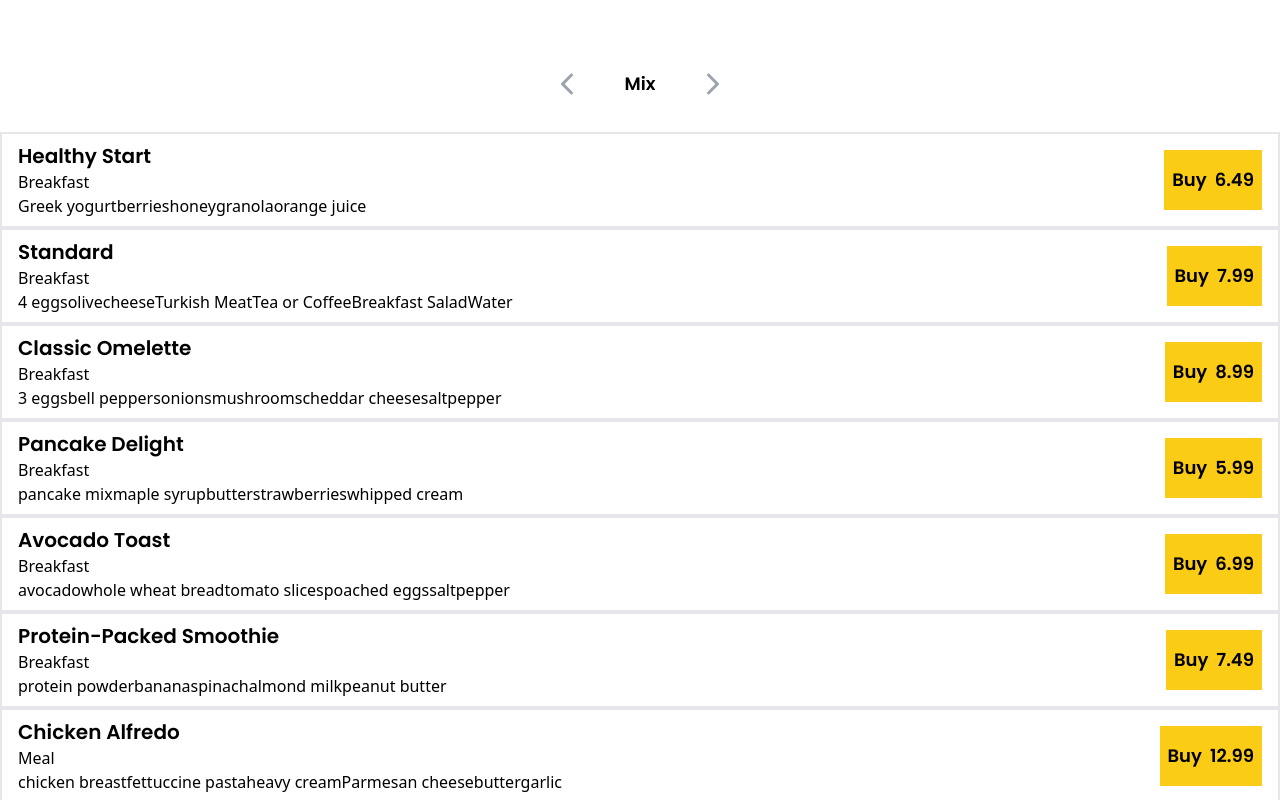
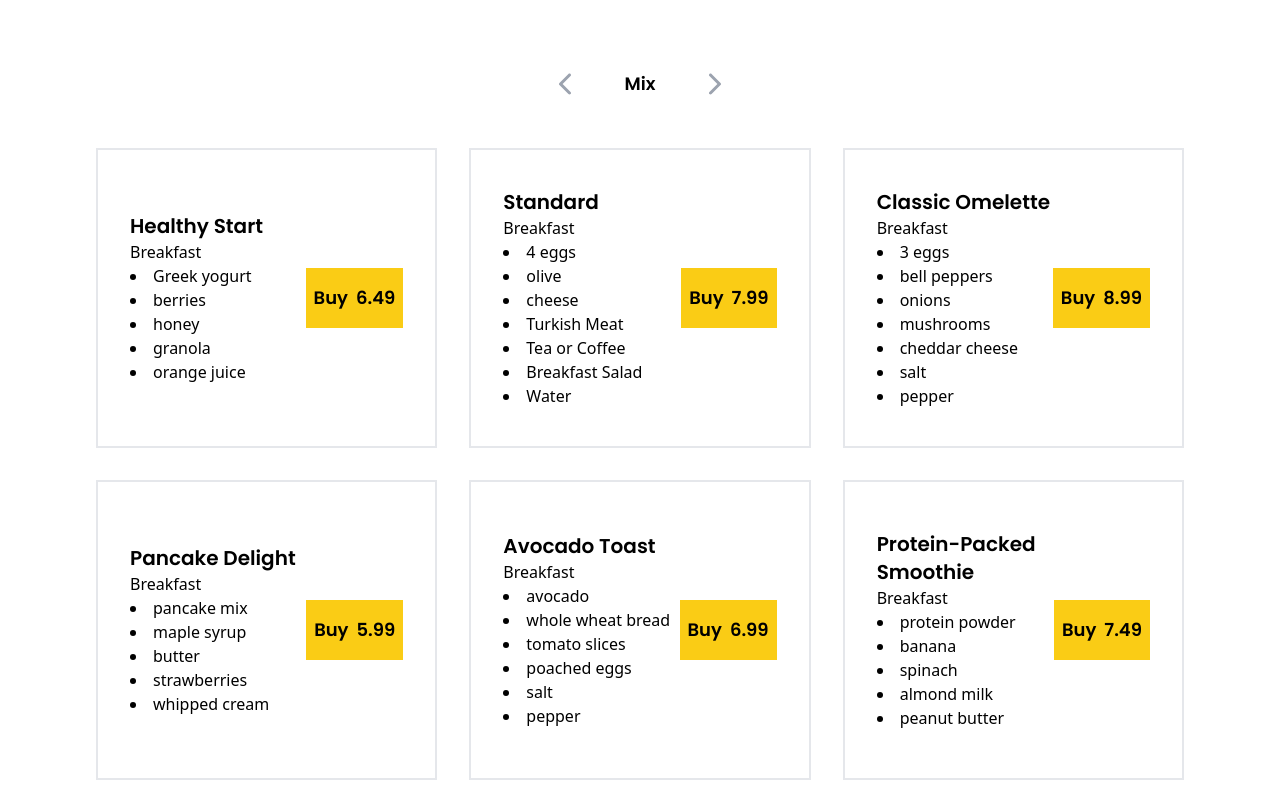
Before and after one commit to SaidARSLAN/restaurantMenu, a React (Vite) app: page / in a window 1280 px wide. Shown: the part 1980-2780 px from the top of the page. Built offline with nearby package versions, Linux system fonts and the light colour scheme; data requests are answered from the project's data file.

Commit message:
Added next and back function to menu

```diff
--- a/src/components/MenuCard.jsx
+++ b/src/components/MenuCard.jsx
@@ -2,13 +2,13 @@ import React from 'react'
 
 const MenuCard = ({item}) => {
   return (
-    <div className='border-2 flex w-full  justify-between items-center px-4 py-2'>
+    <div className='border-2 flex w-full  justify-between items-center px-4 py-2 lg:px-8 lg:py-8 lg:h-[300px]'>
         <div className='text-left'>
         <h1 className='text-xl font-poppins'>{item.name}</h1>
         <h1>{item.type}</h1>
-        <h1>{item.ingredients}</h1>
+        <h1>{item.ingredients.map((ing) => {return <li>{ing}</li>})}</h1>
         </div>
-        <button className='bg-yellow-400 h-full flex space-x-2 py-4 px-2 hover:bg-black hover:text-yellow-400 duration-300'>
+        <button className='bg-yellow-400 flex space-x-2 py-4 px-2 hover:bg-black hover:text-yellow-400 duration-300'>
             <span className='text-lg font-poppins'>Buy</span><span className='text-lg font-poppins'>{item.price}</span>
         </button>
     </div>
--- a/src/sections/Menu.jsx
+++ b/src/sections/Menu.jsx
@@ -8,19 +8,25 @@ const Menu = () => {
   const {menu,loading} = useContext(GlobalContext)
   const [step, setStep] = useState(0);
   const menuTitleList =  ["Breakfast","Meal","Pizza","Salad","Sweet","Drink"]
-  const [title, setTitle] = useState("");
+  const menuTitleListCopy =  ["Mix","Breakfast","Meal","Pizza","Salad","Sweet","Drink"]
+  const [copyTitle, setCopyTitle] = useState(menuTitleListCopy[step]);
+  const [title, setTitle] = useState(menuTitleList[step]);
   const [filteredMenu, setFilteredMenu] = useState(menu);
   const handleNext = () => {
-    if (step < menuTitleList.length - 1) {
+    if (step < menuTitleList.length) {
       setStep(step + 1);
-    }
-    else {
-      setStep(0);
     }
   }
 
+  const handleBack = () => {
+    if (step > 0) {
+      setStep(curStep => curStep - 1)
+    }
+  }
   useEffect(() => {
     setTitle(menuTitleList[step]);
+    setCopyTitle(menuTitleListCopy[step])
+    console.log(menuTitleListCopy[step],step,menuTitleList[step])
     const AfterfilterMenu = menu.filter((item) => {
         return (item.type === title)
     })
@@ -29,15 +35,17 @@ const Menu = () => {
   },[step])
 
   return (
-    <div className='flex flex-col text-center py-4 w-full items-center justify-center'>
+    <div className='flex flex-col  text-center py-4 w-full items-center justify-center'>
       <div className='flex space-x-4 my-8 items-center'>
-        <button className='text-2xl text-gray-400 hover:text-black duration-200'><FontAwesomeIcon icon={faChevronLeft}></FontAwesomeIcon></button>
-        <h1 className='text-lg font-poppins text-black cursor-default w-24'>{filteredMenu.length === 0 ? "Mix" : title}</h1>
+        <button className='text-2xl text-gray-400 hover:text-black duration-200' onClick={handleBack}><FontAwesomeIcon icon={faChevronLeft}></FontAwesomeIcon></button>
+        <h1 className='w-[100px] mx-auto text-lg font-poppins'>{copyTitle}</h1>
         <button className='text-2xl text-gray-400 hover:text-black duration-200' onClick={handleNext}><FontAwesomeIcon icon={faChevronRight}></FontAwesomeIcon></button>
       </div>
+    <div className='flex flex-col text-center py-4 w-full items-center justify-center lg:grid lg:grid-cols-3 lg:gap-8 lg:px-24'>
       {loading ? <FontAwesomeIcon icon={faSpinner} className='animate-spin'></FontAwesomeIcon> :
       filteredMenu.length === 0 ? menu.map((item) => {return (<MenuCard item={item}/>)}) : filteredMenu.map((item) => {return <MenuCard item={item}/>})
       }
+    </div>
     </div>
   )
 }
```
